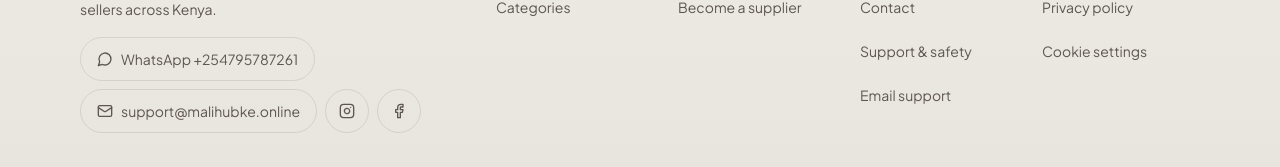
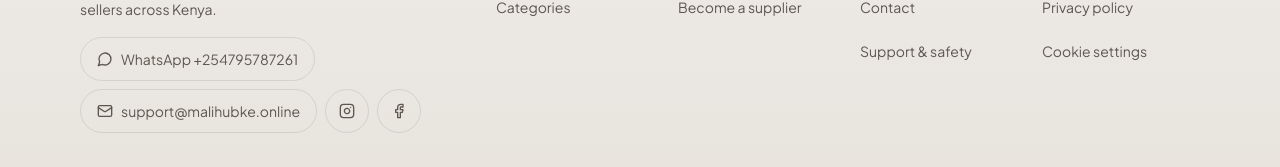
Before and after one commit to Manu-del-source/Malihub--kenya, a Next.js app: page / in a window 1280 px wide. Shown: the part 3134-3301 px from the top of the page. Built offline with nearby package versions, Linux system fonts and the light colour scheme; no server answers; the database is empty.

Commit message:
ux: remove duplicate footer email link

```diff
--- a/src/components/landing/footer-links.ts
+++ b/src/components/landing/footer-links.ts
@@ -29,7 +29,6 @@ export const FOOTER_GROUPS: FooterGroup[] = [
       { label: "About", href: "/about" },
       { label: "Contact", href: "/contact" },
       { label: "Support & safety", href: "/support" },
-      { label: "Email support", href: SUPPORT_MAILTO },
     ],
   },
   {
```
